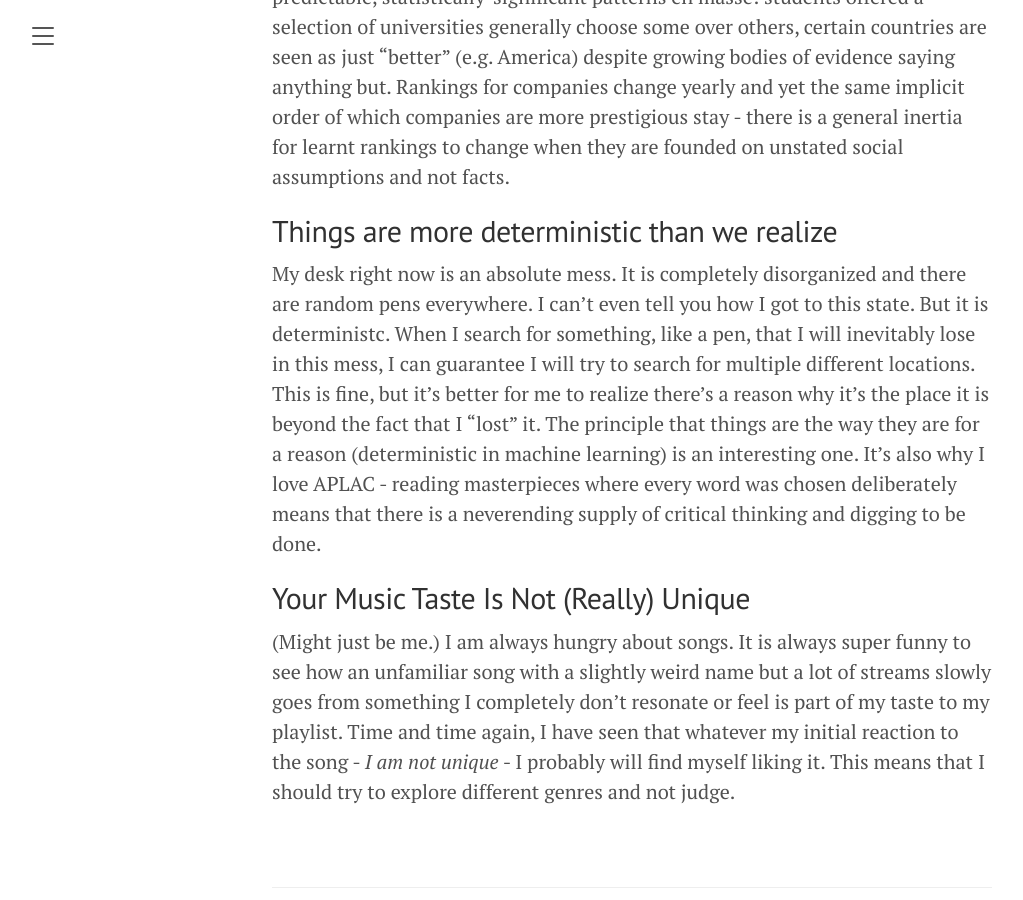
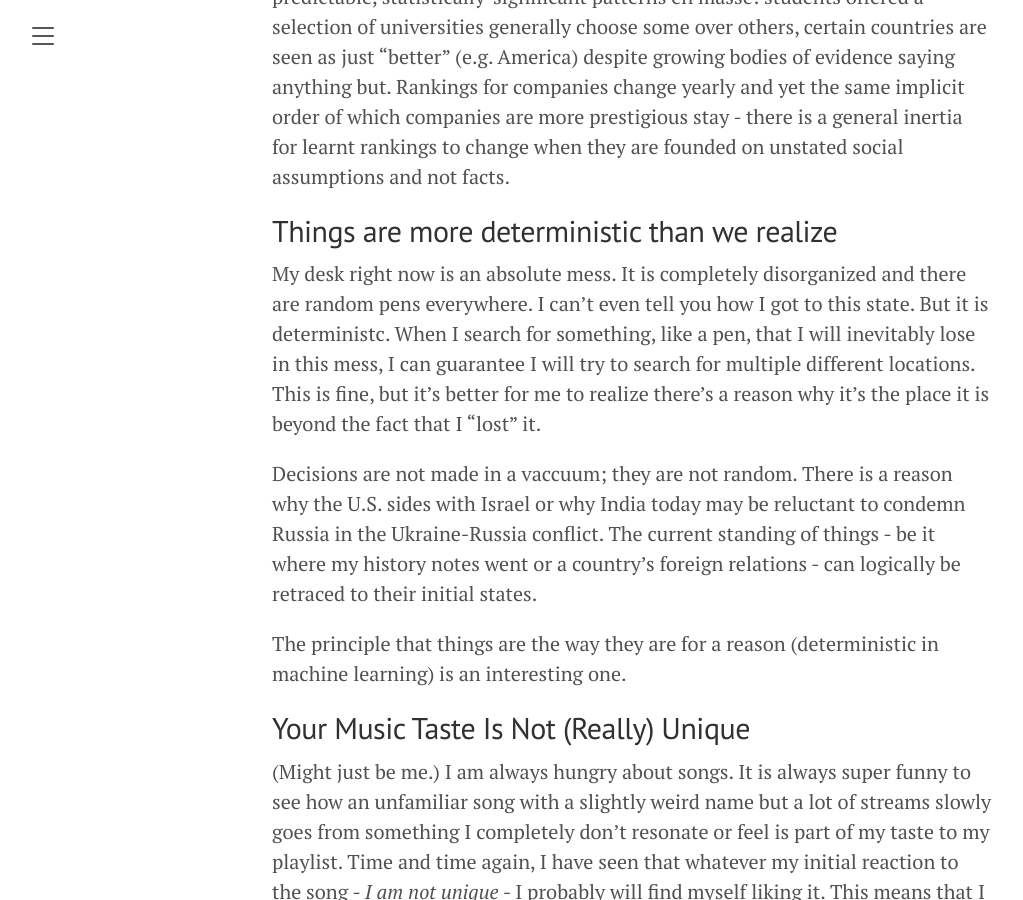
Before and after one commit to anish-lakkapragada/moments-of-clarity, a Jekyll site: the page built from _posts/2023-02-02-update.markdown, in a window 1280 px wide and 900 px high, scrolled down 1459 px. Shown: the whole window, without its empty margins (8-1031 px from the left). Built offline with Jekyll 4.4.1, drawn with Linux system fonts in a browser that asks for light colours.

Commit message:
retracing.

```diff
--- a/_posts/2023-02-02-update.markdown
+++ b/_posts/2023-02-02-update.markdown
@@ -17,7 +17,6 @@ It's been a while since I've posted and I figure I should. I've made a series of
 I remember when I was younger, visiting a beach in Europe. It was pretty fun to be in the waves and all day. The next day, I wanted to have exactly what I had yesterday - a nice day on the sand - but the tides were going crazy and the weather was cloudy and gloomy. From that experience in itself around ~7 years ago, I've come to realize that any memory cannot be repeated more than once. Time is a monotonically increasing function - you cannot go back - to the first time you listented to your favorite song, read your favorite book, or had a genuinely good time.
 
 What this implies is the idea of *living in the moment* as being necessary to experience life better. If we are having a fun, spontaneous time, we have to be smart enough to realize that 1) we are having fun and that 2) this time will never come again in its pure, natural form and thus the best thing that can be done is to make it the best time of our lives. If this seems too idealistic for you, here's a simpler one - just next time you find a song that hits your ears in a nice way just try to listen to that song only because the pleasure you get from its novelties, unexpected beats, etc. will die with each listen.
-
 ## Useful vs. Useless Arguments
 
 Today, I remember seeing an argument about who was the most oppressed/privileged/etc. demographic throughout history. This may seem obvious, but regardless of how won - there would be no real winner because they are really just fighting for approval over an opinion not over policy. Useless arguments argue over opinions, useful arguments argue over policy. Try to aim for useful arguments.
@@ -28,7 +27,11 @@ For this mysterious thing called *prestige*, there seems to be an implicit order
 
 ## Things are more deterministic than we realize
 
-My desk right now is an absolute mess. It is completely disorganized and there are random pens everywhere. I can't even tell you how I got to this state. But it is deterministc. When I search for something, like a pen, that I will inevitably lose in this mess, I can guarantee I will try to search for multiple different locations. This is fine, but it's better for me to realize there's a reason why it's the place it is beyond the fact that I "lost" it. The principle that things are the way they are for a reason (deterministic in machine learning) is an interesting one. It's also why I love APLAC - reading masterpieces where every word was chosen deliberately means that there is a neverending supply of critical thinking and digging to be done.
+My desk right now is an absolute mess. It is completely disorganized and there are random pens everywhere. I can't even tell you how I got to this state. But it is deterministc. When I search for something, like a pen, that I will inevitably lose in this mess, I can guarantee I will try to search for multiple different locations. This is fine, but it's better for me to realize there's a reason why it's the place it is beyond the fact that I "lost" it.
+
+Decisions are not made in a vaccuum; they are not random. There is a reason why the U.S. sides with Israel or why India today may be reluctant to condemn Russia in the Ukraine-Russia conflict. The current standing of things - be it where my history notes went or a country's foreign relations - can logically be retraced to their initial states.
+
+The principle that things are the way they are for a reason (deterministic in machine learning) is an interesting one.
 
 ## Your Music Taste Is Not (Really) Unique
 
```
